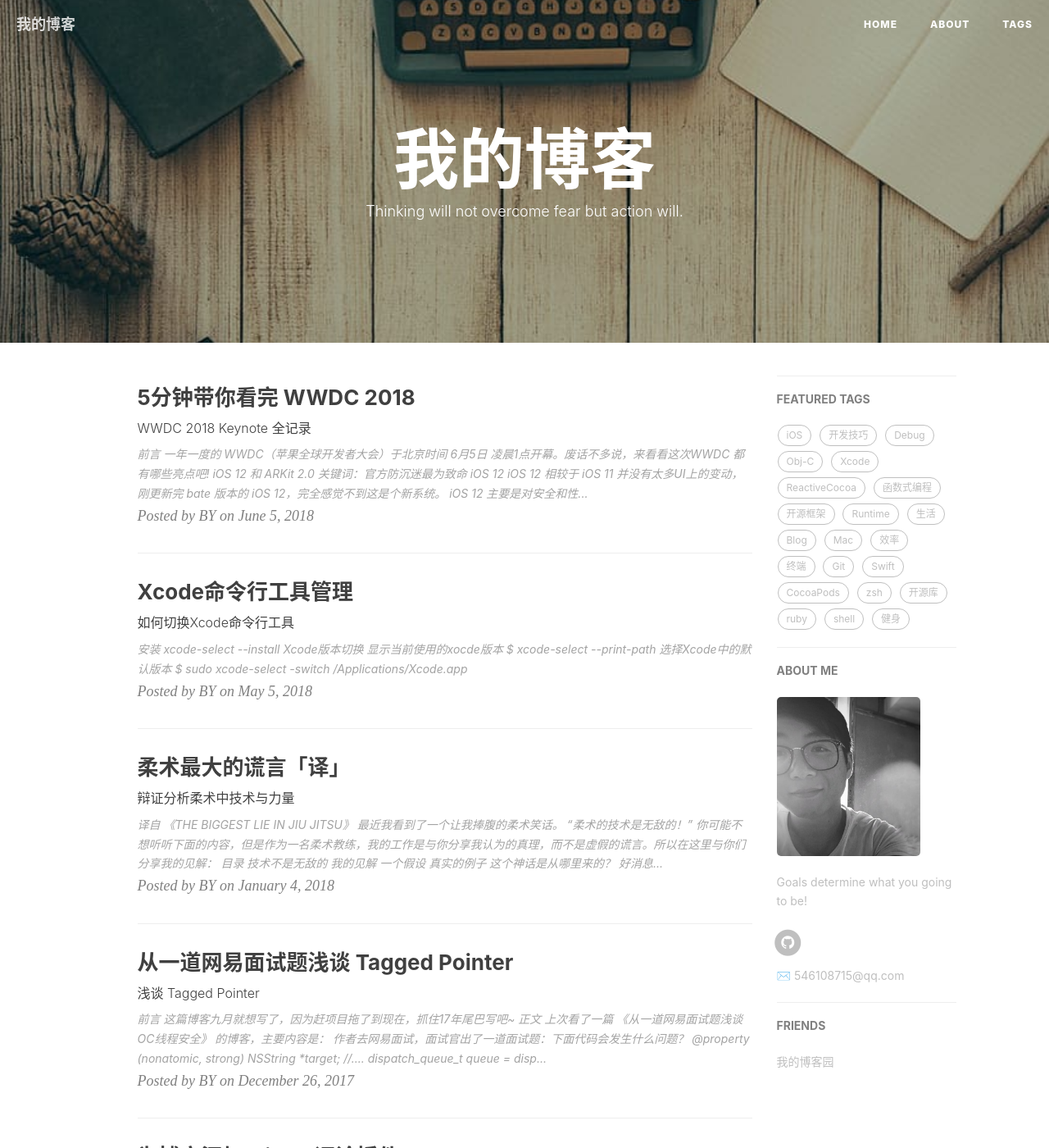
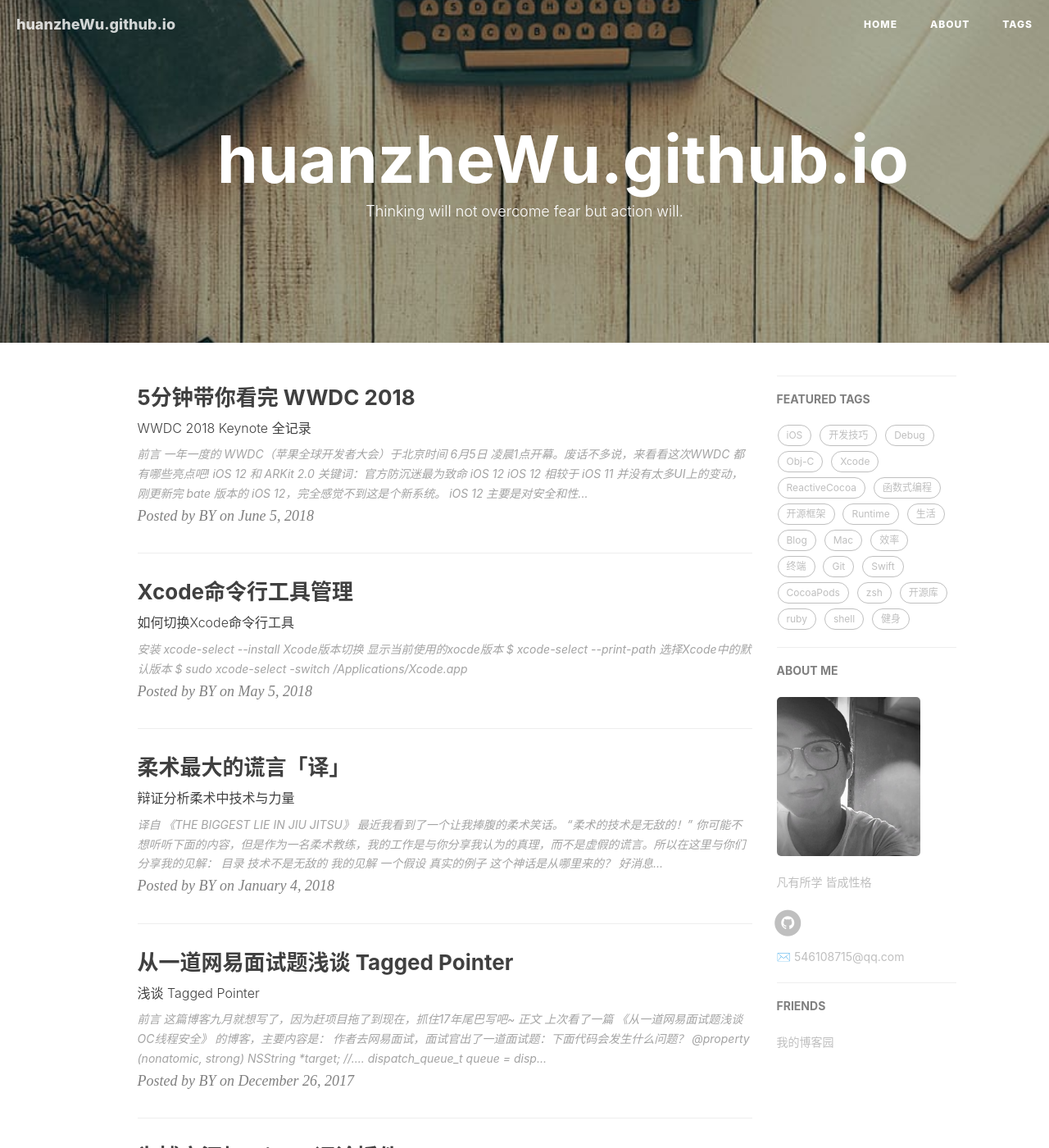
Before and after one commit to huanzheWu/huanzheWu.github.io, a Jekyll site: the page built from index.html, in a window 1280 px wide and 1400 px high. Shown: the whole window at 82% size. Built offline with Jekyll 4.4.1, drawn with Linux system fonts in a browser that asks for light colours; nearby versions of some CDN libraries; the list of posts is cut into pages by our own code; comment, search, counter and statistics services are not loaded; some of the changed text lies outside the part shown.

Commit message:
change config

```diff
--- a/_config.yml
+++ b/_config.yml
@@ -1,5 +1,5 @@
 # Site settings
-title: 我的博客
+title:
 SEOTitle: orton的博客 | 我的博客
 header-img: img/post-bg-desk.jpg
 email: 546108715@qq.com
@@ -11,7 +11,7 @@ github_repo: "https://github.com/huanzhewu/huanzhewu.github.io.git" # you code r
 
 # Sidebar settings
 sidebar: true                           # whether or not using Sidebar.
-sidebar-about-description: "Goals determine what you going to be!"
+sidebar-about-description: "凡有所学 皆成性格"
 sidebar-avatar: /img/about-BY-gentle.jpg      # use absolute URL, seeing it's used in both `/` and `/about/`
 
 
```
